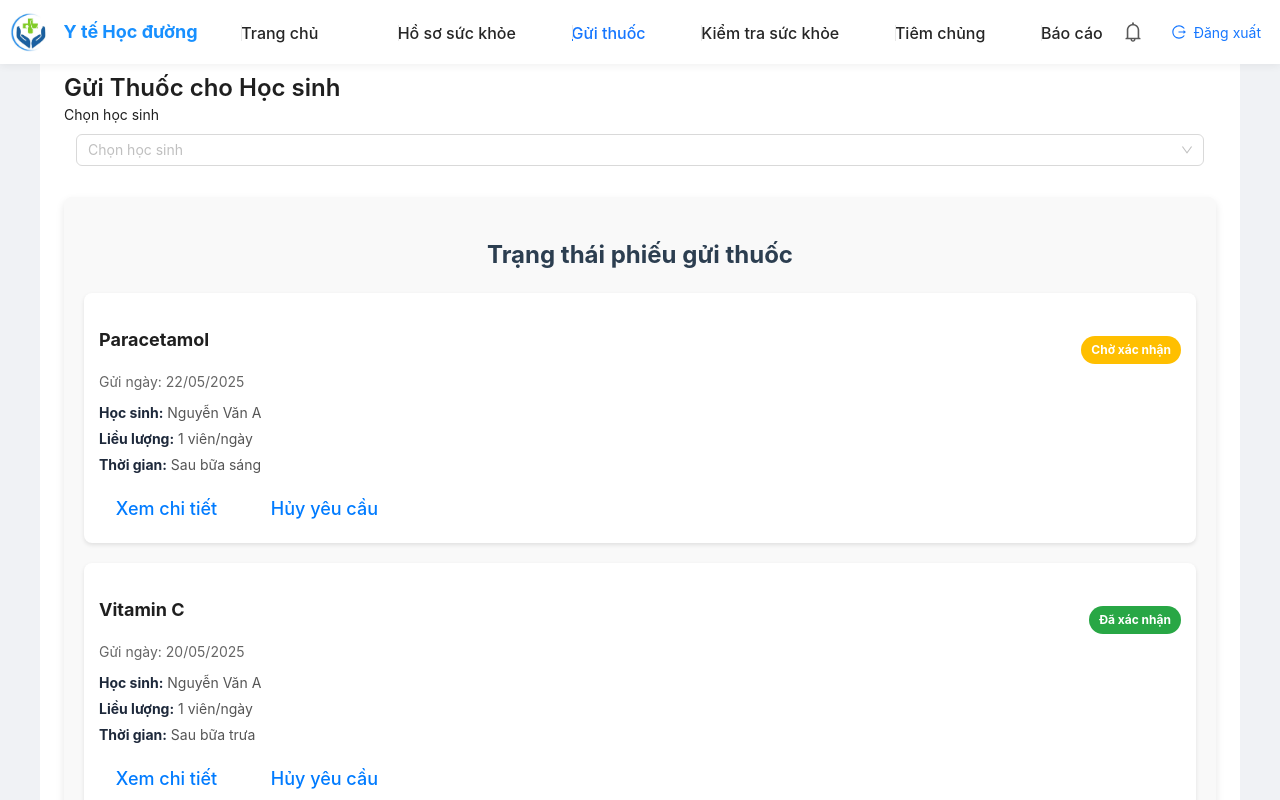
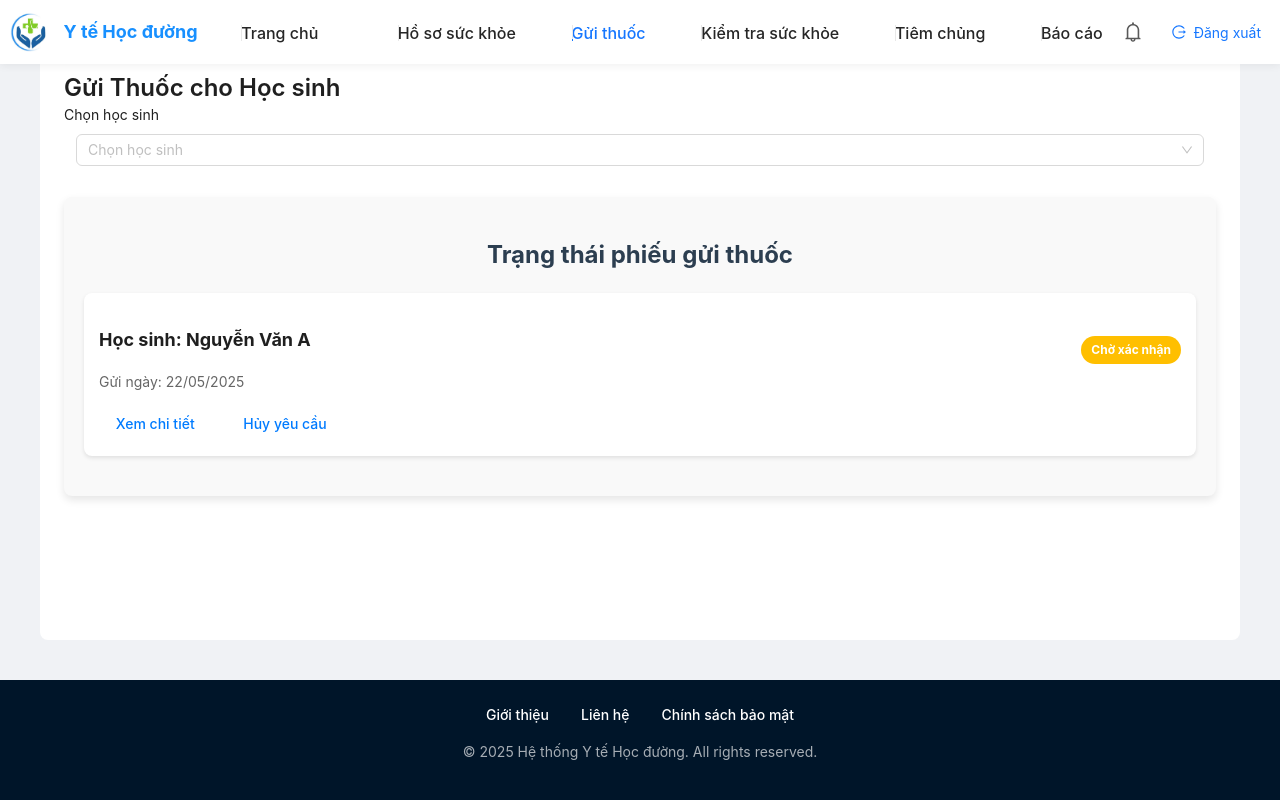
Before and after one commit to SWP391-SE1851-Team3/SWP391_FE, a React (Vite) app: page /medications in a window 1280 px wide. Shown: the top 800 px of the page. Built offline with nearby package versions, Linux system fonts and the light colour scheme; sample sign-in values are in the browser's storage.

Commit message:
Update Medical Submission

```diff
--- a/src/pages/parent/medicine-submission/index.jsx
+++ b/src/pages/parent/medicine-submission/index.jsx
@@ -1,6 +1,5 @@
 import React, { useState } from 'react';
-import { Form, Select, Input, Button, Typography, Row, Col, Card, Tag } from 'antd';
-import { DeleteOutlined, EyeOutlined } from '@ant-design/icons';
+import { Form, Select, Input, Button, Typography, Row, Col, Modal } from 'antd';
 import './medicineForm.css';
 
 const { Title } = Typography;
@@ -20,26 +19,31 @@ function MedicineForm() {
   const [medications, setMedications] = useState([
     { medicineName: '', dosage: '', usageTime: '', specialNote: '' }
   ]);
+
   const [statusMedications, setStatusMedications] = useState([
     {
       id: 1,
+      student: 'Nguyễn Văn A',
+      dateSubmitted: '22/05/2025',
+      status: 'Chờ xác nhận',
+      medicines: [
+        {
           medicineName: 'Paracetamol',
-      student: 'Nguyễn Văn A',
           dosage: '1 viên/ngày',
           usageTime: 'Sau bữa sáng',
-      dateSubmitted: '22/05/2025',
-      status: 'Chờ xác nhận',
+          specialNote: 'Chỉ uống khi sốt trên 38°C',
         },
         {
-      id: 2,
           medicineName: 'Vitamin C',
-      student: 'Nguyễn Văn A',
           dosage: '1 viên/ngày',
           usageTime: 'Sau bữa trưa',
-      dateSubmitted: '20/05/2025',
-      status: 'Đã xác nhận',
+        },
+      ],
     },
   ]);
+
+  const [isDetailModalVisible, setIsDetailModalVisible] = useState(false);
+  const [selectedMedicationDetail, setSelectedMedicationDetail] = useState(null);
 
   const onStudentChange = (value) => {
     setSelectedStudent(students.find(s => s.id === value));
@@ -58,31 +62,45 @@ function MedicineForm() {
     setMedications(newMedications);
   };
 
-  const onFinish = (values) => {
-    console.log('Form dữ liệu:', values);
-    alert(`Gửi thuốc cho ${selectedStudent?.name} thành công!`);
+  const onFinish = () => {
+    const newEntry = {
+      id: Date.now(),
+      student: selectedStudent.name,
+      dateSubmitted: new Date().toLocaleDateString('vi-VN'),
+      status: 'Chờ xác nhận',
+      medicines: medications,
+    };
+    setStatusMedications([...statusMedications, newEntry]);
+    alert(`Gửi thuốc cho ${selectedStudent.name} thành công!`);
+    setMedications([{ medicineName: '', dosage: '', usageTime: '', specialNote: '' }]);
+    setSelectedStudent(null);
   };
 
   const handleDelete = (id) => {
-    setStatusMedications(statusMedications.filter((medication) => medication.id !== id));
+    Modal.confirm({
+      title: 'Bạn có chắc muốn hủy yêu cầu này?',
+      content: 'Thao tác này sẽ xóa yêu cầu gửi thuốc khỏi danh sách.',
+      okText: 'Đồng ý',
+      cancelText: 'Hủy',
+      onOk() {
+        setStatusMedications(statusMedications.filter((item) => item.id !== id));
+      },
+    });
   };
 
   const handleViewDetails = (id) => {
-    console.log('View details for medication with ID:', id);
+    const selected = statusMedications.find((item) => item.id === id);
+    setSelectedMedicationDetail(selected);
+    setIsDetailModalVisible(true);
   };
 
   return (
     <div>
-      {/* Medicine Form Section */}
       <Title level={3}>Gửi Thuốc cho Học sinh</Title>
 
       <Form layout="vertical" onFinish={onFinish}>
         <Form.Item label="Chọn học sinh">
-          <Select
-            placeholder="Chọn học sinh"
-            onChange={onStudentChange}
-            allowClear
-          >
+          <Select placeholder="Chọn học sinh" onChange={onStudentChange} allowClear>
             {students.map(s => (
               <Option key={s.id} value={s.id}>{s.name}</Option>
             ))}
@@ -99,11 +117,11 @@ function MedicineForm() {
                   <Form.Item
                     label="Tên thuốc"
                     name={['medications', index, 'medicineName']}
-                    initialValue={medication.medicineName}
                     rules={[{ required: true, message: 'Vui lòng nhập tên thuốc!' }]}
                   >
                     <Input
                       placeholder="Ví dụ: Paracetamol"
+                      value={medication.medicineName}
                       onChange={(e) => handleMedicationChange(index, 'medicineName', e.target.value)}
                     />
                   </Form.Item>
@@ -113,11 +131,11 @@ function MedicineForm() {
                   <Form.Item
                     label="Liều lượng"
                     name={['medications', index, 'dosage']}
-                    initialValue={medication.dosage}
                     rules={[{ required: true, message: 'Vui lòng nhập liều lượng!' }]}
                   >
                     <Input
                       placeholder="Ví dụ: 1 viên/ngày"
+                      value={medication.dosage}
                       onChange={(e) => handleMedicationChange(index, 'dosage', e.target.value)}
                     />
                   </Form.Item>
@@ -127,10 +145,10 @@ function MedicineForm() {
                   <Form.Item
                     label="Thời gian sử dụng"
                     name={['medications', index, 'usageTime']}
-                    initialValue={medication.usageTime}
                     rules={[{ required: true, message: 'Vui lòng chọn thời gian sử dụng!' }]}
                   >
                     <Select
+                      placeholder="Chọn"
                       value={medication.usageTime}
                       onChange={(value) => handleMedicationChange(index, 'usageTime', value)}
                     >
@@ -145,10 +163,10 @@ function MedicineForm() {
                   <Form.Item
                     label="Ghi chú đặc biệt"
                     name={['medications', index, 'specialNote']}
-                    initialValue={medication.specialNote}
                   >
                     <TextArea
                       placeholder="Ví dụ: Chỉ uống khi sốt trên 38°C"
+                      value={medication.specialNote}
                       rows={3}
                       onChange={(e) => handleMedicationChange(index, 'specialNote', e.target.value)}
                     />
@@ -157,54 +175,61 @@ function MedicineForm() {
               </Row>
             ))}
 
-            {/* Button container */}
             <div className="button-container">
-  <Button className="preview-btn" onClick={addMedication}>
-    Thêm thuốc mới
-  </Button>
-  <Button className="submit-btn" htmlType="submit">
-    Gửi thuốc
-  </Button>
+              <Button className="preview-btn" onClick={addMedication}>Thêm thuốc mới</Button>
+              <Button className="submit-btn" htmlType="submit">Gửi thuốc</Button>
             </div>
           </div>
         )}
       </Form>
 
-      {/* Medication Status Section */}
-      {/* <Title level={3}>Trạng thái phiếu gửi thuốc</Title> */}
-
       <div className="section-card">
         <h2 className="section-title">Trạng thái phiếu gửi thuốc</h2>
         <div className="status-list">
-    {statusMedications.map((medication) => (
-      <div className="status-item" key={medication.id}>
+          {statusMedications.map((med) => (
+            <div className="status-item" key={med.id}>
               <div className="status-header">
                 <div className="status-info">
-            <h3>{medication.medicineName}</h3>
-            <span className="status-date">Gửi ngày: {medication.dateSubmitted}</span>
+                  <h3>Học sinh: {med.student}</h3>
+                  <span className="status-date">Gửi ngày: {med.dateSubmitted}</span>
                 </div>
-          <div className={`status-badge ${medication.status === 'Chờ xác nhận' ? 'pending' : medication.status === 'Đã xác nhận' ? 'approved' : 'rejected'}`}>
-            {medication.status}
+                <div className={`status-badge ${med.status === 'Chờ xác nhận' ? 'pending' : med.status === 'Đã xác nhận' ? 'approved' : 'rejected'}`}>
+                  {med.status}
                 </div>
               </div>
-        <div className="status-details">
-          <p><strong>Học sinh:</strong> {medication.student}</p>
-          <p><strong>Liều lượng:</strong> {medication.dosage}</p>
-          <p><strong>Thời gian:</strong> {medication.usageTime}</p>
-        </div>
               <div className="status-actions">
-          <button className="btn-text" onClick={() => handleViewDetails(medication.id)}>
-            <span className="material-icons">Xem chi tiết</span>
-          </button>
-          <button className="btn-text" onClick={() => handleDelete(medication.id)}>
-            <span className="material-icons">Hủy yêu cầu</span>
-          </button>
+                <button className="btn-text" onClick={() => handleViewDetails(med.id)}>Xem chi tiết</button>
+                <button className="btn-text" onClick={() => handleDelete(med.id)}>Hủy yêu cầu</button>
               </div>
             </div>
           ))}
         </div>
       </div>
 
+      <Modal
+        title="Chi tiết gửi thuốc"
+        open={isDetailModalVisible}
+        onCancel={() => setIsDetailModalVisible(false)}
+        footer={null}
+      >
+        {selectedMedicationDetail && (
+          <div>
+            <p><strong>Học sinh:</strong> {selectedMedicationDetail.student}</p>
+            <p><strong>Ngày gửi:</strong> {selectedMedicationDetail.dateSubmitted}</p>
+            <p><strong>Trạng thái:</strong> {selectedMedicationDetail.status}</p>
+            <hr />
+            {selectedMedicationDetail.medicines.map((med, index) => (
+              <div key={index} style={{ marginBottom: '15px' }}>
+                <p><strong>Thuốc {index + 1}:</strong></p>
+                <p>Tên thuốc: {med.medicineName}</p>
+                <p>Liều lượng: {med.dosage}</p>
+                <p>Thời gian sử dụng: {med.usageTime}</p>
+                {med.specialNote && <p>Ghi chú: {med.specialNote}</p>}
+              </div>
+            ))}
+          </div>
+        )}
+      </Modal>
     </div>
   );
 }
```
Also changed, not shown: src/api/medicalSubmission.js (added, +12 -0 lines). Lines whose indentation alone changed are shown as unchanged.
